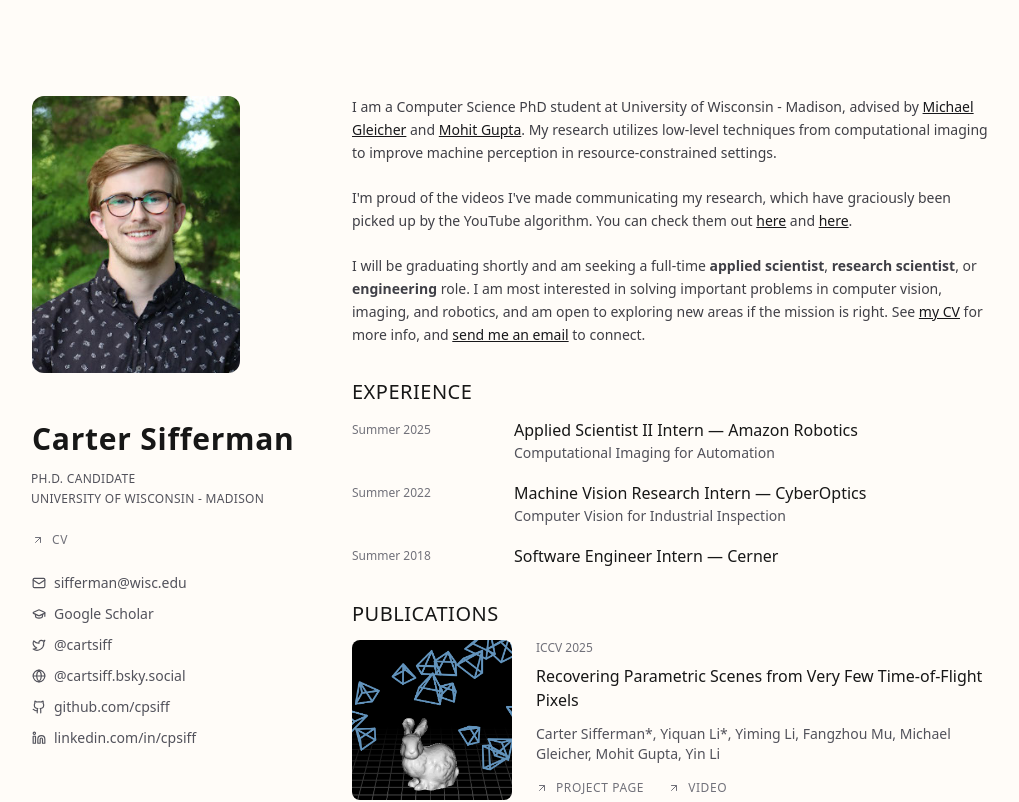
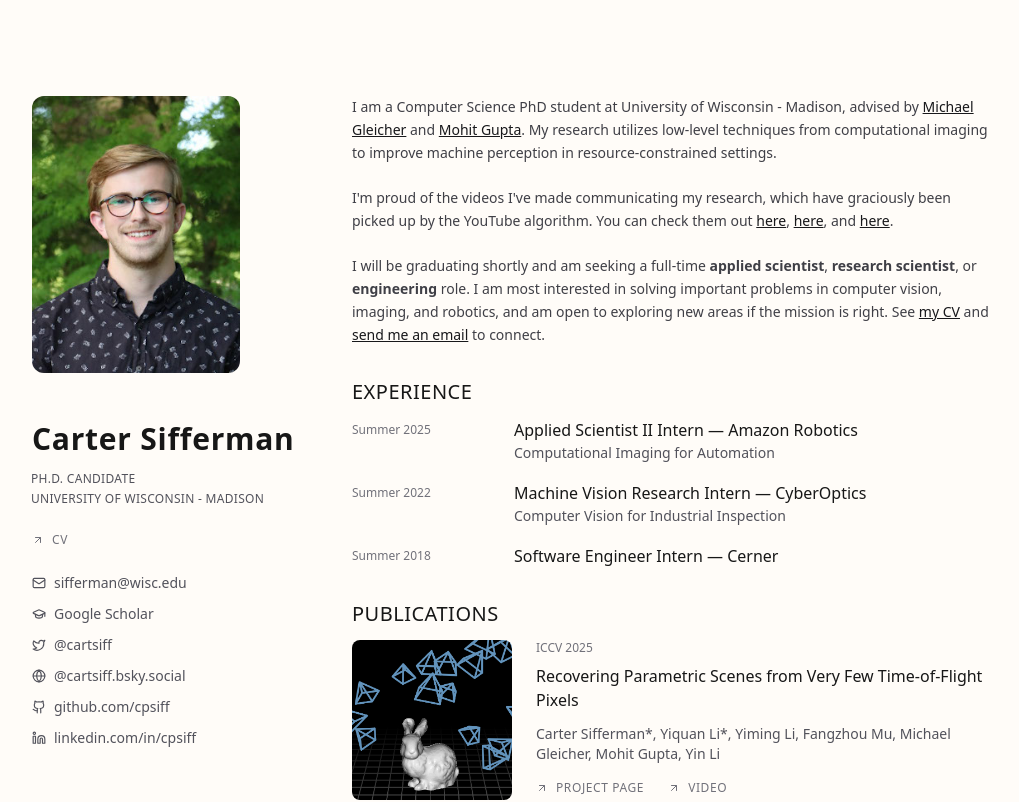
Before and after one commit to cpsiff/cpsiff.github.io, a Next.js app: page / in a window 1280 px wide. Shown: the top 802 px of the page, without its empty margins (128-1147 px from the left). Built offline with nearby package versions, Linux system fonts and the light colour scheme.

Commit message:
tweaks to about section

```diff
--- a/src/data/aboutme.ts
+++ b/src/data/aboutme.ts
@@ -31,15 +31,15 @@ export const aboutMe: AboutMe = {
   in resource-constrained settings. <br> <br>
   I'm proud of the videos I've made communicating my research,
   which have graciously been picked up by the YouTube algorithm.
-  You can check them out <a href="https://youtu.be/vJdfpmd6OE0?si=__uS_1874i1nkKaM">here</a>
-  and <a href="https://youtu.be/4m9GzPTr8y4?si=gW6ku43Z9g0sGfJd">here</a>.
+  You can check them out <a href="https://youtu.be/vJdfpmd6OE0?si=__uS_1874i1nkKaM">here</a>,
+  <a href="https://youtu.be/4m9GzPTr8y4?si=gW6ku43Z9g0sGfJd">here</a>,
+  and <a href="https://youtu.be/p6G4_JU5y2k">here</a>.
   <br> <br>
   I will be graduating shortly and am seeking a full-time
   <strong> applied scientist</strong>, <strong>research scientist</strong>,
   or <strong>engineering</strong> role. I am most interested in solving important problems
   in computer vision, imaging, and robotics, and am open to exploring new areas if
-  the mission is right. See <a href="/Carter_Sifferman_CV.pdf"/>my CV</a> for
-  more info, and <a href="mailto:sifferman@wisc.edu">send me an email</a> to connect.`,
+  the mission is right. See <a href="/Carter_Sifferman_CV.pdf"/>my CV</a> and <a href="mailto:sifferman@wisc.edu">send me an email</a> to connect.`,
   email: "sifferman@wisc.edu",
   imageUrl:
     "/CarterSifferman.jpg",
```
